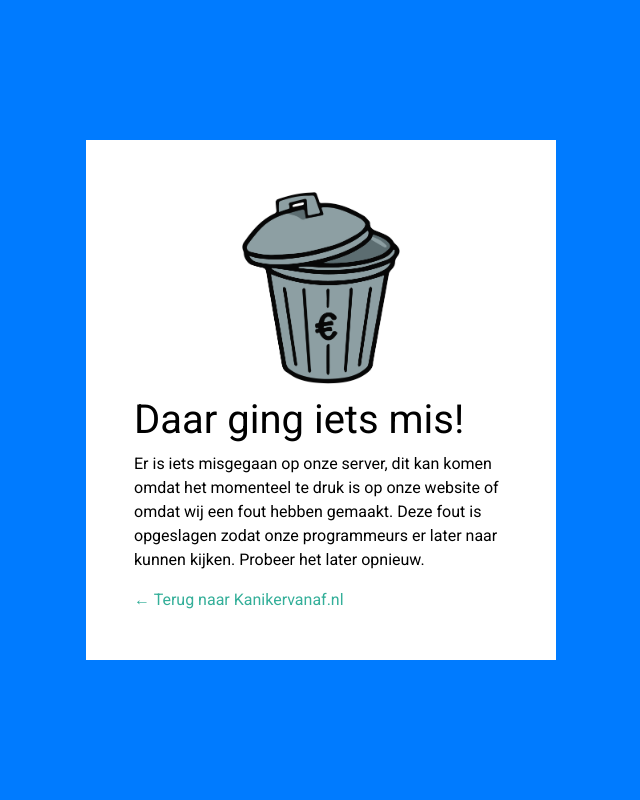
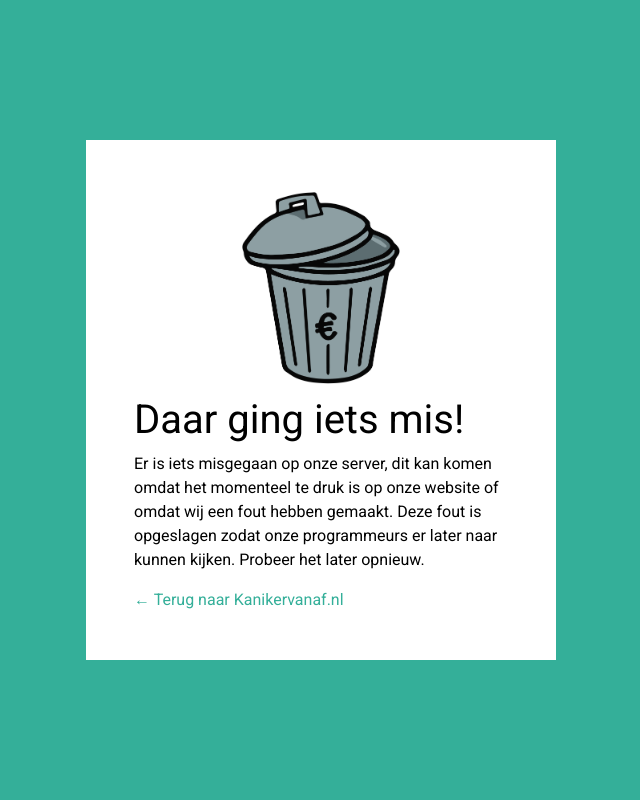
Before and after one commit to KiOui/kanikervanaf, a Django app: template website/kanikervanaf/templates/kanikervanaf/500.html in a window 1280 px wide. Shown: the whole page, without its empty margins (319-959 px from the left). Run offline with Django 3.2, Linux system fonts and the light colour scheme; the template is opened without the code that fills it, so the values that code supplies are empty; some libraries are stand-ins or nearby versions.

Commit message:
Fix error pages background

```diff
--- a/website/kanikervanaf/templates/kanikervanaf/404.html
+++ b/website/kanikervanaf/templates/kanikervanaf/404.html
@@ -14,7 +14,7 @@
 {% endblock %}
 
 {% block page %}
-    <div class="container-fluid min-vh-100 bg-primary">
+    <div class="container-fluid min-vh-100" style="background-color: var(--primary)">
         <div class="flex-container min-vh-100 container-fluid">
             <div class="container-centered p-5" style="background-color: var(--background-color)">
                 <div class="flex-container mb-2">
--- a/website/kanikervanaf/templates/kanikervanaf/500.html
+++ b/website/kanikervanaf/templates/kanikervanaf/500.html
@@ -14,9 +14,9 @@
 {% endblock %}
 
 {%  block page %}
-    <div class="container-fluid min-vh-100 bg-primary">
+    <div class="container-fluid min-vh-100" style="background-color: var(--primary)">
         <div class="flex-container min-vh-100 container-fluid">
-            <div class="container-centered bg-white p-5">
+            <div class="container-centered p-5" style="background-color: var(--background-color)">
                 <div class="flex-container mb-2">
                     <img class="container-centered" style="height: 200px; width: auto;" src="{% static 'kanikervanaf/img/logo.png' %}">
                 </div>
```
